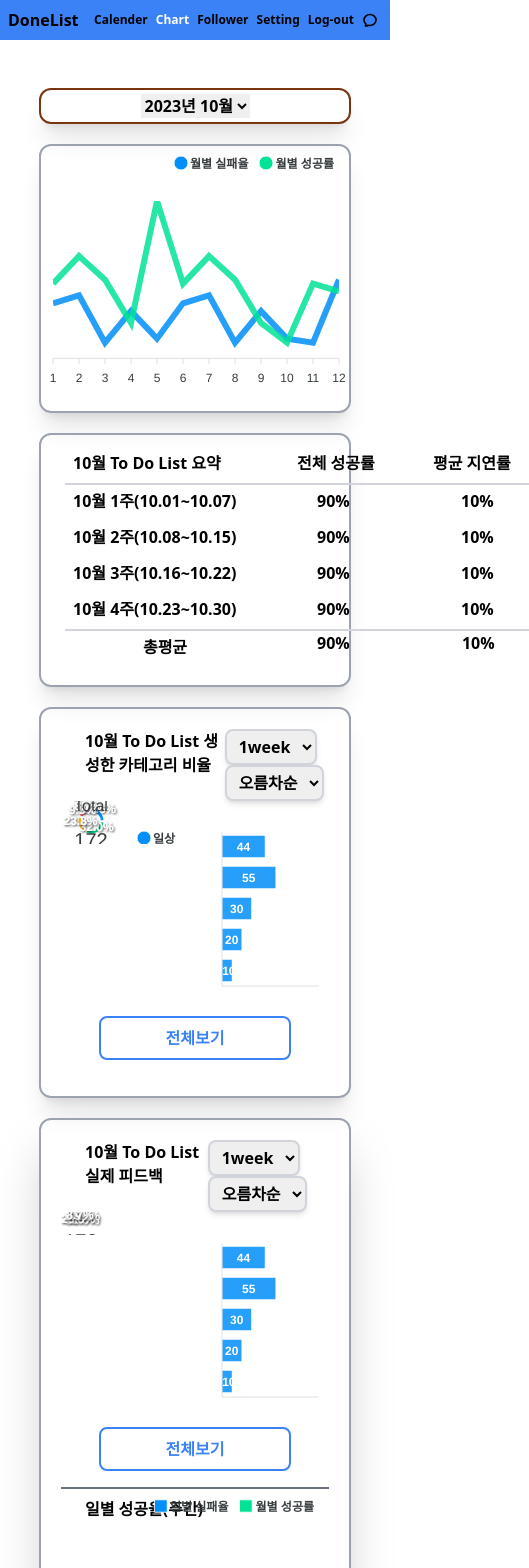
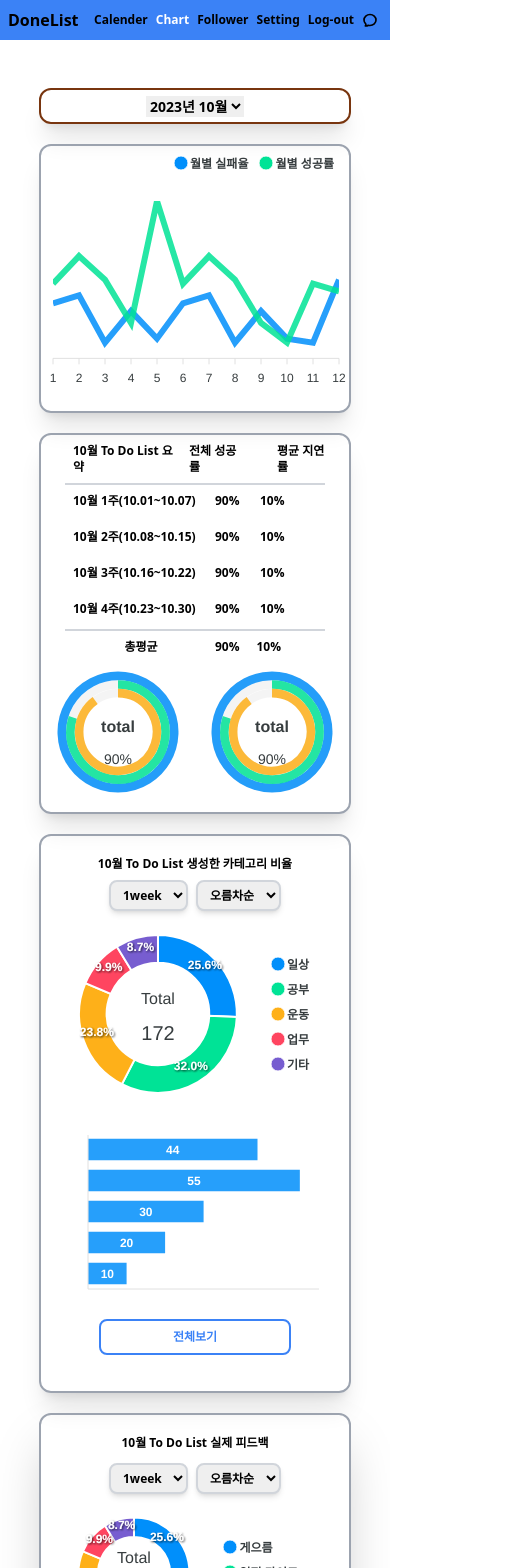
Before and after one commit to comko123/markup-copy, a Next.js app: page /chart in a window 390 px wide. Shown: the top 1568 px of the page, 529 px wide, since content can reach past the window. Built offline with nearby package versions, Linux system fonts and the light colour scheme.

Commit message:
chart responsive

```diff
--- a/src/pages/chart.tsx
+++ b/src/pages/chart.tsx
@@ -1,48 +1,48 @@
 import dynamic from "next/dynamic"
 const ApexChart = dynamic(() => import("react-apexcharts"),{ssr:false})
 
-export const lineData = [{ name: "월별 실패율",data: [14, 16, 4, 12,5,14, 16, 4, 12,5,4,20],},
+const lineData = [{ name: "월별 실패율",data: [14, 16, 4, 12,5,14, 16, 4, 12,5,4,20],},
 {name:"월별 성공률",data:[19, 26, 20, 9,40,19, 26, 20, 9,4,19,17]}]
 
-export const dounetChart = { labels:['일상', '공부', '운동', '업무', '기타'],
+const dounetChart = { labels:['일상', '공부', '운동', '업무', '기타'],
 plotOptions:{pie:{donut:{labels:{show:true,total:{show:true}}}}},
 chart:{height: 50,width: 50},legend:{fontWeight: 600} }
 
-export const dounetChart2 = { labels:['게으름', '일정 타이트', '특별한 일정', '우선순위 변화', '기타'],
+const dounetChart2 = { labels:['게으름', '일정 타이트', '특별한 일정', '우선순위 변화', '기타'],
 plotOptions:{pie:{donut:{labels:{show:true,total:{show:true}}}}},legend:{fontWeight: 600},
 chart:{height: 50,width: 50} }
 
-export const barData = [{name: '일별 실패율',
-data: [44,55,57,56,61,58,63]},
+const barData = [{name: '일별 실패율',
+data: [47,55,57,56,61,58,63]},
 {name:'월별 성공률',
 data: [76,85,101,98,87,105,91]}]
 
-export const radialBarChart = {labels:['A', 'B', 'C', 'D', 'E'],
-plotOptions:{radialBar:{dataLabels:{total:{show:true,label:'total'}}}}}
+const radialBarChart = {labels:['A', 'B', 'C', 'D', 'E'],
+plotOptions:{radialBar:{track:{margin:0},dataLabels:{total:{show:true,label:'total'}}}}}
 
-export const lineOption = {chart:{height: 50,width: 50,toolbar:{show:false}},
+const lineOption = {chart:{height: 50,width: 50,toolbar:{show:false}},
 legend:{position:"top" as "top", horizontalAlign:"right" as "right", fontWeight: 600,} ,
 stroke: {curve:"straight" as "straight" | "smooth" | "stepline",width: 6},
-grid: {show:false},yaxis:{show:false}}
+grid: {show:true,xaxis:{lines:{show:false}},yaxis:{lines:{show:false}}},yaxis:{show:false}}
 
-export const rowBarData = [{name: 'A',
+const rowBarData = [{name: 'A',
 data: [44, 55,30,20,10]}]
 
-export const barOption =  {chart:{stacked: true,toolbar:{show:false}},
+const barOption =  {chart:{stacked: true,toolbar:{show:false}},
 plotOptions: {bar: {horizontal:true}},grid:{show:false},
 yaxis:{labels:{show:false}},xaxis:{labels:{show:false},axisTicks:{show:false}}}
 
-export const grapeOption = {chart:{height: 50,width: 50,toolbar:{show:false}},xaxis:{labels:{show:false},axisTicks:{show:false}},
-yaxis:{labels:{show:false}},legend:{position:"top" as "top", horizontalAlign:"right" as "right", fontWeight: 600,},
+const grapeOption = {chart:{height: 50,width: 50,toolbar:{show:false}},
+xaxis:{labels:{show:false},axisTicks:{show:false}},
+yaxis:{labels:{show:false}},
+legend:{position:"top" as "top", horizontalAlign:"right" as "right", fontWeight: 600,},
 grid:{show:false}}
-
-
 
 const Chart = () => {
     const total ={total_sucess:"90%",total_delay:"10%"}
 return(<main className="my-10 pt-2">
 <div className="border-2 text-center mx-auto border-amber-900 w-[80%] p-1 rounded-xl font-bold shadow-xl">
-<select className="outline-none">
+<select className="outline-none text-sm lg:text-md">
         <option>2023년 10월</option>
         <option>2023년 11월</option>
         <option>2023년 12월</option>
@@ -53,51 +53,54 @@ return(<main className="my-10 pt-2">
 series={lineData}
 options={lineOption}/></div>
 
-<div className='w-[80%] mx-auto border-2 justify-between flex border-gray-400 mt-5 rounded-xl shadow-xl'>
-    <div>
-        <div className="flex justify-between border-b-2 border-gray-300 font-bold ml-6 pb-2">
-            <div className="w-56  mt-4 pl-2">10월 To Do List 요약</div>
-            <div className="w-24 mt-4 ml-2">전체 성공률</div>
-            <div className="w-24 mt-4 ml-10">평균 지연률</div>
+<div className='w-[80%] md:pr-7 xl:pr-0 mx-auto border-2 justify-between flex flex-col xl:flex-row border-gray-400 mt-5 rounded-xl shadow-xl'>
+    <div className="pr-6 lg:pr-0 text-xs lg:text-[1em] my-auto">
+        <div className="flex justify-between border-b-2 border-gray-300 font-bold ml-6">
+            <div className="w-56 my-2 pl-2">10월 To Do List 요약</div>
+            <div className="w-24 my-2 ml-2">전체 성공률</div>
+            <div className="w-24 my-2 ml-10">평균 지연률</div>
             </div>
         {[{title:"10월 1주",date:"10.01~10.07",succes:"90%",delay:"10%"},
           {title:"10월 2주",date:"10.08~10.15",succes:"90%",delay:"10%"},
           {title:"10월 3주",date:"10.16~10.22",succes:"90%",delay:"10%"},
           {title:"10월 4주",date:"10.23~10.30",succes:"90%",delay:"10%"}].map((item,index)=>{return(
           <div key={index} className="grid grid-cols-2 font-bold ml-6 pb-2">
-            <div className="w-48 mt-1 pl-2">{item.title}({item.date})</div>
+            <div className="w-48 mt-2 mb-1 pl-2">{item.title}({item.date})</div>
           <div className="flex justify-between mx-5">
-          <div className="w-12 mt-1">{item.succes}</div>
-            <div className="w-12 mt-1">{item.delay}</div>
+          <div className="w-12 mt-2">{item.succes}</div>
+            <div className="w-12 mt-2">{item.delay}</div>
           </div></div>)})}
 
-            <div className="grid grid-cols-2 font-bold ml-6 pb-2 border-t-2 border-gray-300">
-                <div className="w-48 mt-1 pl-2 text-center">총평균</div>
+            <div className="grid grid-cols-2 font-bold ml-6 pt-2 lg:py-2 border-t-2 border-gray-300">
+                <div className="w-36 lg:w-48 pl-2 text-center">총평균</div>
                 <div className="flex justify-between mx-6">
                     <div className="-ml-1">{total.total_sucess}</div>
-                    <div className="pr-[0.65rem]">{total.total_delay}</div>
+                    <div className="pr-5 lg:pr-[0.65rem]">{total.total_delay}</div>
                 </div>
             </div>
         </div>
+<div className="grid grid-cols-2">
 <ApexChart type="radialBar"height={250}
 series= {[100, 80, 90]}
 options={radialBarChart}/>
 <ApexChart type="radialBar"height={250}
 series= {[100, 80, 90]}
 options={radialBarChart}/>
+
+</div>
 </div>
 
 <div className="w-[80%] mx-auto border-2 font-bold flex flex-col border-gray-400 mt-5 rounded-xl p-5 shadow-xl">
-    <div className="flex justify-between">
-    <div className="ml-6">10월 To Do List 생성한 카테고리 비율</div>
-    <div>
-    <select  className="border-2 rounded-lg shadow-md border-gray-300 p-1 px-2 mx-1 outline-none">
+    <div className="flex flex-col lg:flex-row lg:justify-between">
+    <div className="mx-auto lg:ml-6 text-xs lg:text-lg">10월 To Do List 생성한 카테고리 비율</div>
+    <div className="mt-2 lg:mt-0 mx-auto lg:mx-0">
+    <select  className="text-xs lg:text-lg border-2 rounded-lg shadow-md border-gray-300 p-1 px-2 mx-1 outline-none">
     <option value="1week">1week</option>
     <option value="2week">2week</option>
     <option value="3week">3week</option>
     <option value="4week">4week</option>
     </select>
-    <select  className="border-2 rounded-lg shadow-md border-gray-300 p-1 px-2 mx-1 outline-none">
+    <select  className="text-xs lg:text-lg border-2 rounded-lg shadow-md border-gray-300 p-1 px-2 mx-1 outline-none">
     <option>오름차순</option>
     <option>내림차순</option>
     </select>
@@ -105,7 +108,7 @@ options={radialBarChart}/>
     </div>
 
     <div className="flex flex-col">
-<div className="grid grid-cols-2">
+<div className="flex flex-col mt-4 lg:grid lg:grid-cols-2">
 <ApexChart type="donut" height={200}
 series={[44, 55, 41, 17, 15]}
 options={dounetChart}/>
@@ -113,28 +116,28 @@ options={dounetChart}/>
 series={rowBarData}
 options={barOption}/>
 </div>
-<button className="mb-4 p-2 w-48 mx-auto rounded-lg border-2 border-blue-500 text-blue-500 hover:text-white hover:bg-blue-500">전체보기</button>
+<button className="mb-4 p-2 w-48 mx-auto rounded-lg border-2 border-blue-500 text-blue-500 hover:text-white hover:bg-blue-500 text-xs lg:text-lg">전체보기</button>
     </div>
 </div>
 
 <div className="w-[80%] p-5 mx-auto border-2 flex flex-col border-gray-400 mt-5 rounded-xl shadow-2xl font-bold">
-<div className="flex justify-between font-bold">
-    <div className="ml-6">10월 To Do List 실제 피드백</div>
-    <div>
-    <select  className="border-2 rounded-lg shadow-md border-gray-300 p-1 px-2 mx-1 outline-none">
+<div className="flex flex-col lg:flex-row justify-between font-bold">
+    <div className="ml-0 lg:ml-6 text-xs lg:text-lg text-center">10월 To Do List 실제 피드백</div>
+    <div className="mt-3 lg:mt-0 mx-auto lg:mx-0">
+    <select  className="text-xs lg:text-md border-2 rounded-lg shadow-md border-gray-300 p-1 px-2 mx-1 outline-none">
     <option value="1week">1week</option>
     <option value="2week">2week</option>
     <option value="3week">3week</option>
     <option value="4week">4week</option>
     </select>
-    <select  className="border-2 rounded-lg shadow-md border-gray-300 p-1 px-2 mx-1 outline-none">
+    <select  className="text-xs lg:text-md border-2 rounded-lg shadow-md border-gray-300 p-1 px-2 mx-1 outline-none">
     <option>오름차순</option>
     <option>내림차순</option>
     </select>
     </div>
     </div>
 <div className="border-b-2 border-gray-500 flex flex-col">
-<div className="grid grid-cols-2">
+<div className="flex flex-col mt-4 lg:grid lg:grid-cols-2">
 <ApexChart type="donut" height={200}
 series={[44, 55, 41, 17, 15]}
 options={dounetChart2}/>
@@ -142,16 +145,13 @@ options={dounetChart2}/>
 series={rowBarData}
 options={barOption}/>
 </div>
-<button className="mb-4 p-2 w-48 mx-auto rounded-lg border-2 border-blue-500 text-blue-500 hover:text-white hover:bg-blue-500">전체보기</button>
+<button className="mb-4 p-2 w-48 mx-auto rounded-lg border-2 border-blue-500 text-blue-500 hover:text-white hover:bg-blue-500 text-xs lg:text-lg">전체보기</button>
     </div>
 <div className="relative">
-<span className="absolute top-2 left-6">일별 성공율(주간) </span>
+<span className="absolute top-2 left-2 lg:left-6 text-xs lg:text-lg">일별 성공율(주간)</span>
 <ApexChart type='bar' height={300}
 series={barData}
 options={grapeOption} /></div></div>
 </main>)
 }
 export default Chart
-//첫번째  박스 x,y축 눈금 표시
-//그래프 색상 및 데이터 조정
-//마지막 그래츠 막대사이에 간격 추가
--- a/src/pages/profil.tsx
+++ b/src/pages/profil.tsx
@@ -115,7 +115,6 @@ ${item.follow?"border-blue-500 text-blue-500 hover:bg-blue-500 hover:text-white"
 </div>
     </div>)})}
    </div>
-
 </aside>
     </div>)
 }
```
